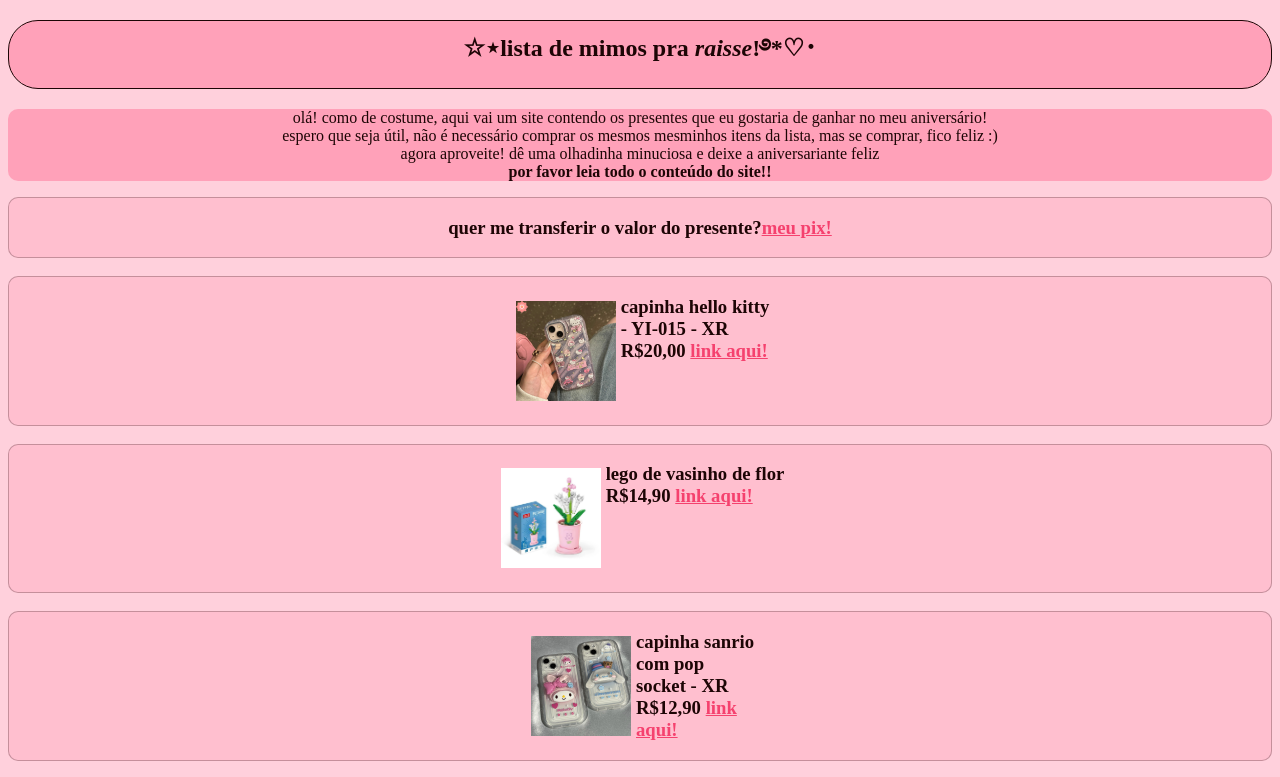
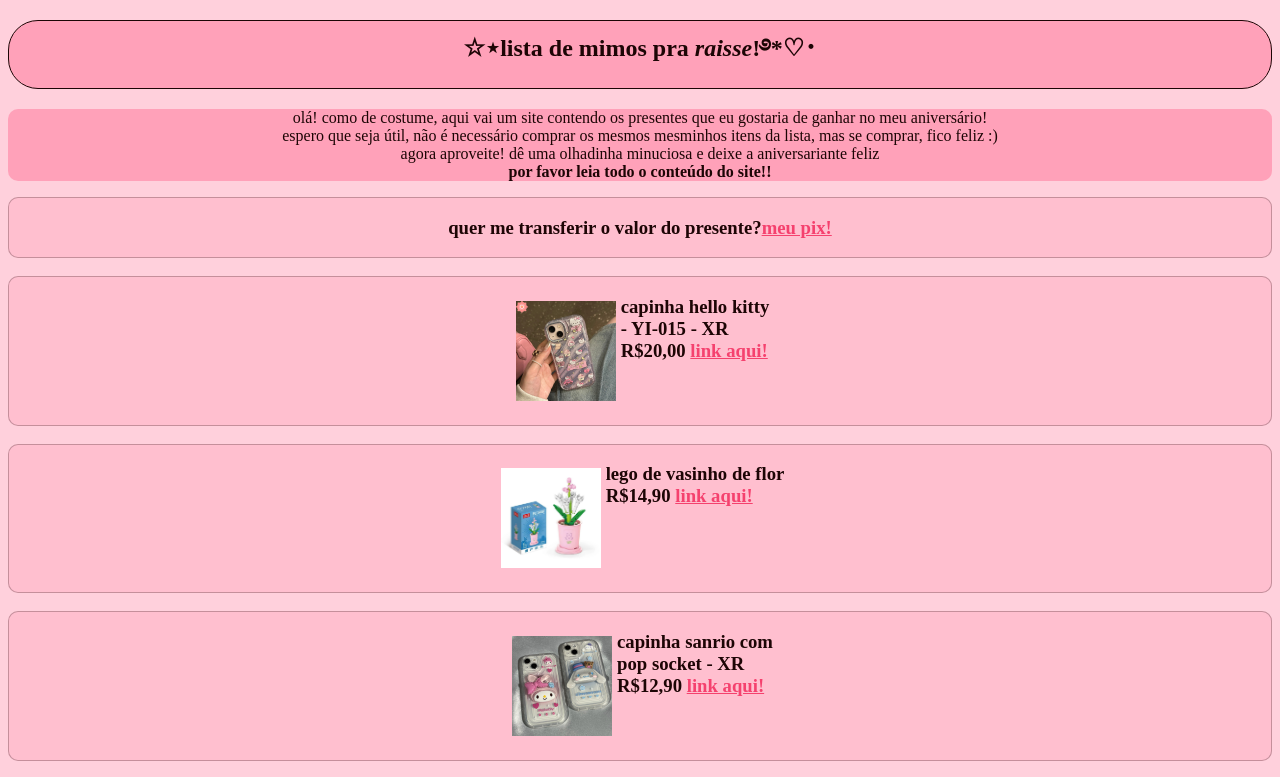
Before and after one commit to raissola/raissola.github.io, a plain HTML site: page index.html in a window 1280 px wide. Shown: the top 777 px of the page. Drawn offline with Linux system fonts and the light colour scheme.

Commit message:
Update index.html

```diff
--- a/index.html
+++ b/index.html
@@ -76,7 +76,7 @@ agora aproveite! dê uma olhadinha minuciosa e deixe a aniversariante feliz <br>
 
 <div class="css">
     <h3 align="left"><img src="sanrio.jpg" alt="capinhas sanrio" align="left" width="100px" height="100px" margin="30px">
-    capinha sanrio <br>com pop socket - XR <br> R$12,90 <a href="https://shp.ee/3csqt6u">link aqui!</a><br>
+    capinha sanrio com <br>pop socket - XR <br> R$12,90 <a href="https://shp.ee/3csqt6u">link aqui!</a><br>
     </h3>
 </div>
 <br>
```
